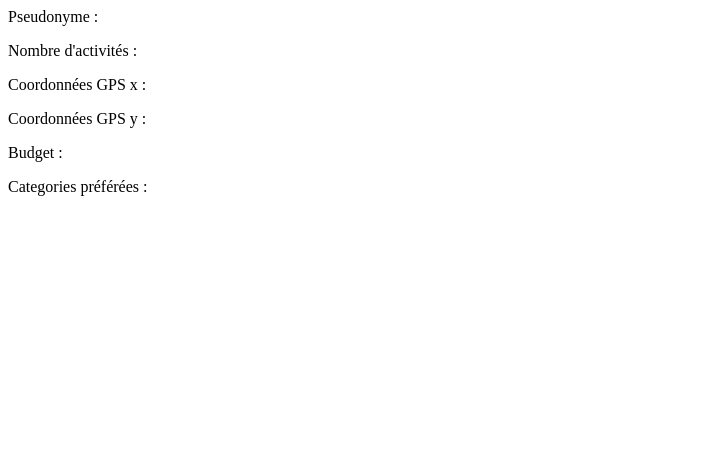
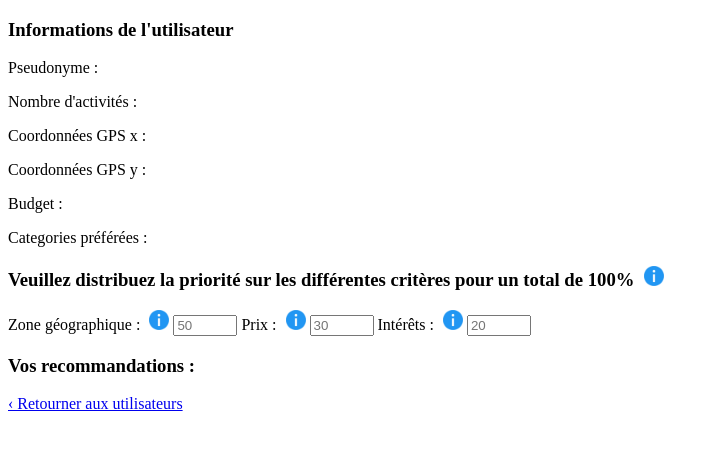
Before and after one commit to GauthierGmx/rist, a PHP site: page /recommandations.php?utilisateur=1 in a window 1280 px wide. Shown: the top 450 px of the page, without its empty margins (0-719 px from the left). Run offline with PHP 8.4, Linux system fonts and the light colour scheme; data that the repository does not hold is empty.

Commit message:
Ajout des input pour les critères + Bulle d'informations

```diff
--- a/developpement/recommandations.php
+++ b/developpement/recommandations.php
@@ -1,3 +1,37 @@
+<!DOCTYPE html>
+<html lang="en">
+<head>
+    <meta charset="UTF-8">
+    <meta http-equiv="X-UA-Compatible" content="IE=edge">
+    <meta name="viewport" content="width=device-width, initial-scale=1.0">
+    <title>Les Recommandations</title>
+
+    <style>
+        .info-icon {
+            position: relative;
+            display: inline-block;
+            margin-left: 5px;
+        }
+
+        .info-icon:hover .info-text {
+            display: block;
+        }
+
+        .info-text {
+            font-size:15px;
+            display: none;
+            position: absolute;
+            top: 20px;
+            left: 0;
+            background-color: #f9f9f9;
+            padding: 10px;
+            border: 1px solid #ccc;
+            border-radius: 5px;
+            z-index: 1;
+        }
+    </style>
+</head>
+<body>
 <?php
 
 class Utilisateur {
@@ -25,6 +59,7 @@ $serializedUtilisateur = urldecode($_GET['utilisateur']);
 $utilisateur = unserialize($serializedUtilisateur);
 
 // Affichez les informations de l'utilisateur
+echo "<h3>Informations de l'utilisateur</h3>";
 echo "<p>Pseudonyme : " . $utilisateur->pseudonyme . "</p>";
 echo "<p>Nombre d'activités : " . $utilisateur->nbActivite . "</p>";
 echo "<p>Coordonnées GPS x : " . $utilisateur->coordGPS[0] . "</p>";
@@ -37,4 +72,38 @@ foreach ($utilisateur->categories as $category) {
     echo "<li>$category</li>";
 }
 echo "</ul>";
+
+
 ?>
+</body>
+<h3>Veuillez distribuez la priorité sur les différentes critères pour un total de 100%
+<span class='info-icon'>
+<img src='info-icon.png' alt='Info' width='20' height='20'>
+<span class='info-text'>Plus la priorité est grande pour un critère, plus il sera pris en compte dans le calcul de votre liste de recommandation</span>
+</span>
+</h3>
+<label>Zone géographique :
+<span class='info-icon'>
+<img src='info-icon.png' alt='Info' width='20' height='20'>
+<span class='info-text'>Détermine si la distance entre vous et les activités recommandées est importante</span>
+</span>
+</label>
+<input type='number' name='prctGeographie' placeholder='50' min="0" max="100" required>
+<label>Prix :
+<span class='info-icon'>
+<img src='info-icon.png' alt='Info' width='20' height='20'>
+<span class='info-text'>Détermine si le prix des activités recommandées est important par rapport à votre budget</span>
+</span>
+</label>
+<input type='number' name='prctPrix' placeholder='30' min="0" max="100" required>
+<label>Intérêts :
+<span class='info-icon'>
+<img src='info-icon.png' alt='Info' width='20' height='20'>
+<span class='info-text'>Détermine si vos intérêts sont importants par rapport aux catégories des activités recommandées</span>
+</span>
+</label>
+<input type='number' name='prctCategories' placeholder='20' min="0" max="100" required>
+<h3>Vos recommandations :</h3>
+
+<a href="pageUtilisateurs.php">&lsaquo; Retourner aux utilisateurs</a>
+</html>
```
Also changed, not shown: developpement/pageUtilisateurs.php (+11 -0 lines), developpement/info-icon.png (added).
